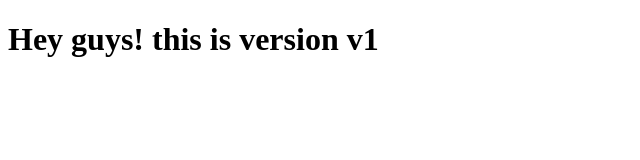
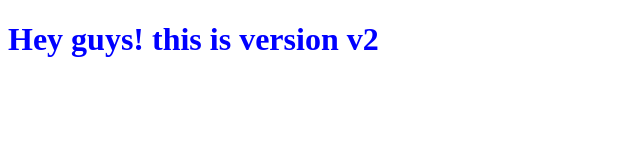
Before and after one commit to Shweta-Khurd/git-learning, a plain HTML site: page index.html in a window 1280 px wide. Shown: the whole page, without its empty margins (0-640 px from the left). Drawn offline with Linux system fonts and the light colour scheme.

Commit message:
This is version v2 of index file

```diff
--- a/index.html
+++ b/index.html
@@ -4,8 +4,13 @@
     <meta charset="UTF-8">
     <meta name="viewport" content="width=device-width, initial-scale=1.0">
     <title>Index</title>
+    <style>
+        h1{
+            color: blue;
+        }
+    </style>
 </head>
 <body>
-    <h1>Hey guys! this is version v1</h1>
+    <h1>Hey guys! this is version v2</h1>
 </body>
 </html>
```
